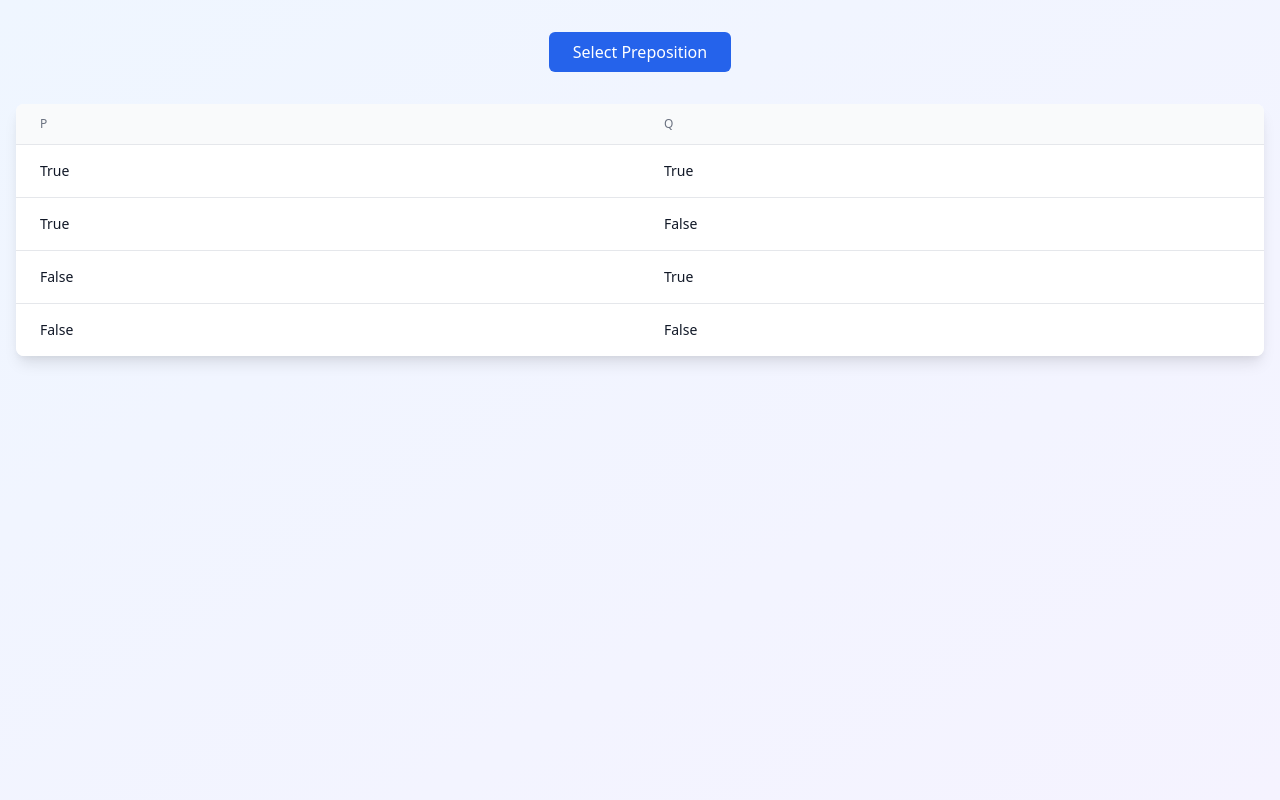
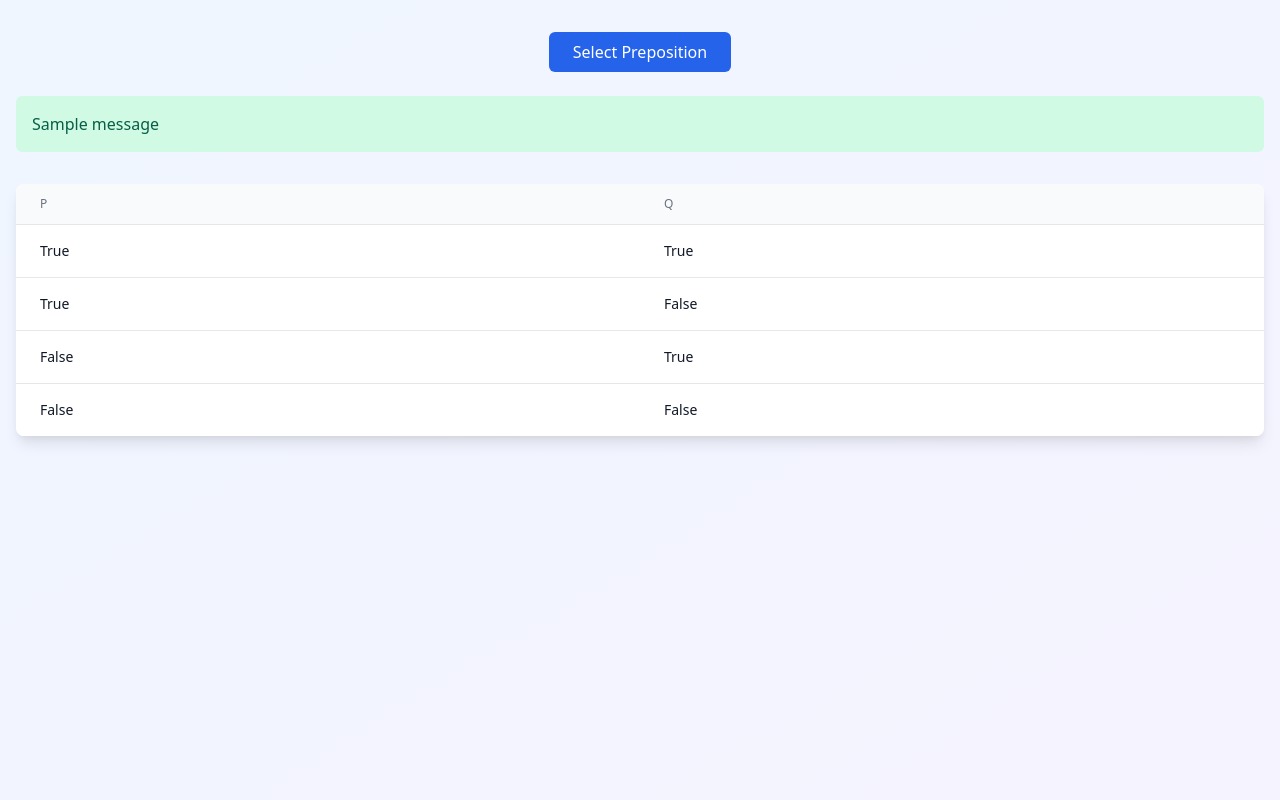
Before and after one commit to Sohail342/TruthTable_Python, a Django app: page / in a window 1280 px wide. Run offline with Django 5.2, Linux system fonts and the light colour scheme; one stand-in notice (Sample message) is shown.

Commit message:
display error message

```diff
--- a/TruthTable/settings.py
+++ b/TruthTable/settings.py
@@ -14,7 +14,7 @@ SECRET_KEY = 'django-insecure-#k0#cuh&6)0yl3rkravbc-frrbzs=7bw!%)l%s)=g6e1(r27c+
 
 
 # SECURITY WARNING: don't run with debug turned on in production!
-DEBUG = True
+DEBUG = False
 
 ALLOWED_HOSTS = ["*"]
 
@@ -27,7 +27,7 @@ INSTALLED_APPS = [
     'django.contrib.contenttypes',
     'django.contrib.sessions',
     'django.contrib.messages',
-    # 'whitenoise.runserver_nostatic',
+    'whitenoise.runserver_nostatic',
     'django.contrib.staticfiles',
     'core',
 ]
--- a/core/templates/core/index.html
+++ b/core/templates/core/index.html
@@ -19,6 +19,17 @@ LinkedIn: https://www.linkedin.com/in/sohailahmad3428041928/
                 Select Preposition
             </button>
         </div>
+
+        <!-- Display Messages -->
+        {% if messages %}
+        <div class="mb-6">
+            {% for message in messages %}
+            <div class="p-4 rounded-md {% if message.tags == 'success' %}bg-green-100 text-green-800{% elif message.tags == 'error' %}bg-red-100 text-red-800{% endif %}">
+                {{ message }}
+            </div>
+            {% endfor %}
+        </div>
+        {% endif %}
 
         <!-- Form (initially hidden) -->
         <div id="formContainer" class="bg-white shadow-lg rounded-lg p-6 transform transition-all duration-300 hover:scale-105 hidden">
--- a/core/views.py
+++ b/core/views.py
@@ -4,10 +4,11 @@ Github: https://github.com/Sohail342
  LinkedIn: https://www.linkedin.com/in/sohailahmad3428041928/
 '''
 
-from django.shortcuts import render
+from django.shortcuts import render, redirect
 import string
+from django.contrib import messages
 from itertools import product
-from django.http import HttpResponse
+
 
 def generate_truth_table(num_vars):
     letters = list(string.ascii_uppercase[15:])  # Starting from 'P'
@@ -69,6 +70,7 @@ def table(request):
                 'variable': num_vars,
             }
         except:
-           return HttpResponse("<h1>Please check your inputs and ensure they are correct.<h1>")
+            messages.error(request, "Please check your inputs and ensure they are correct.")
+            return redirect("table")
 
     return render(request, 'core/index.html', context)
```
